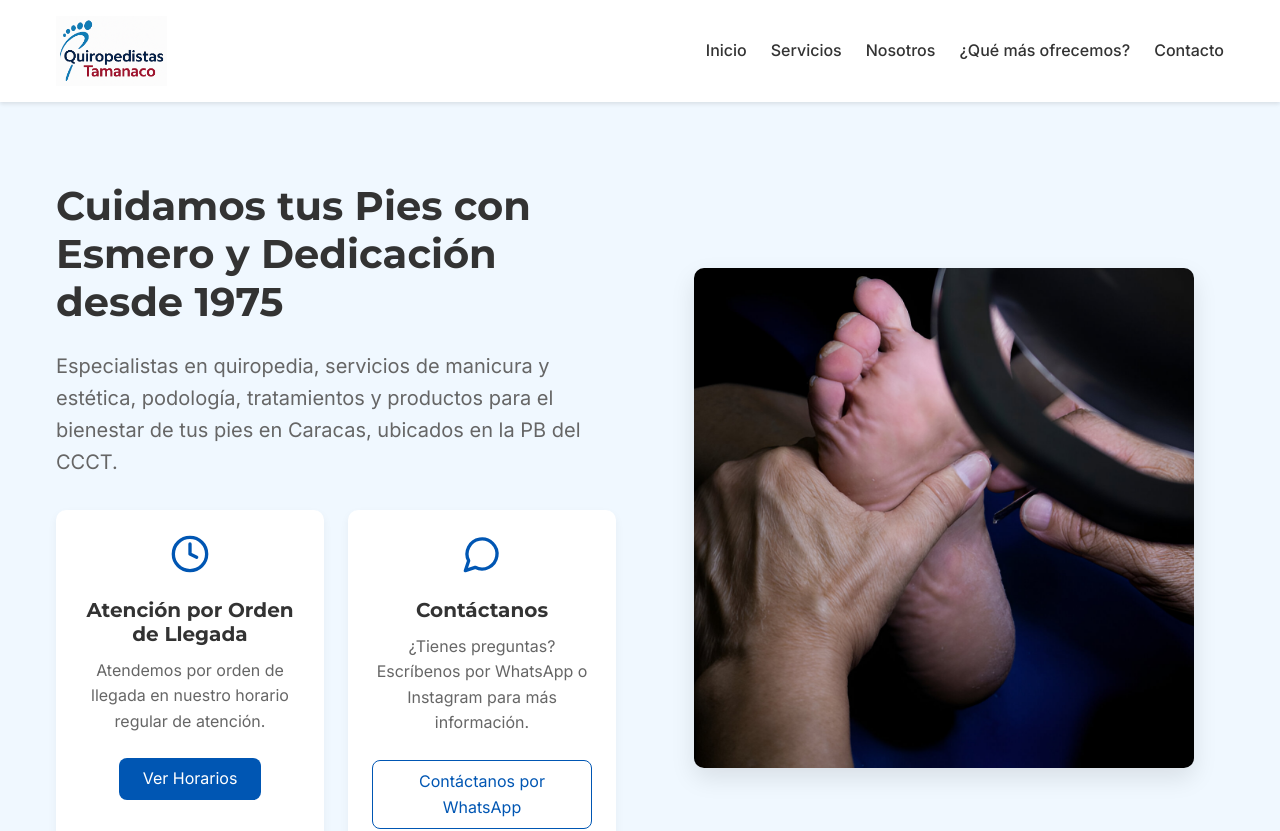
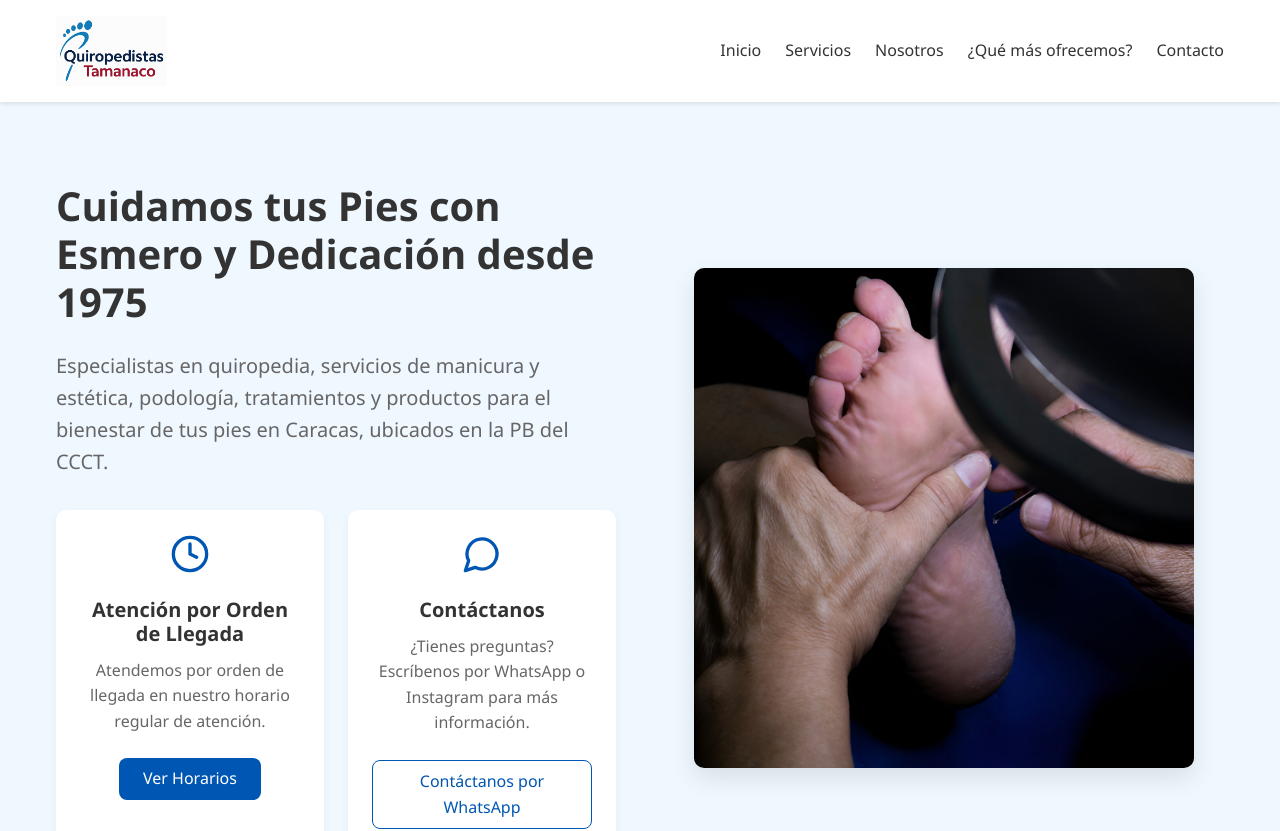
Before and after one commit to Soriano-1807/frontend-webpageqt, a Next.js app: page / in a window 1280 px wide. Shown: the top 831 px of the page. Built offline with nearby package versions, Linux system fonts and the light colour scheme.

Commit message:
3er intento antes medio bien

```diff
--- a/public/fonts/fonts.css
+++ /dev/null
@@ -1,65 +0,0 @@
-/* public/fonts/fonts.css */
-
-/* Definición de fuentes web */
-@font-face {
-    font-family: 'Inter';
-    src: url('/fonts/Inter-Regular.woff2') format('woff2'),
-         url('/fonts/Inter-Regular.woff') format('woff');
-    font-weight: 400;
-    font-style: normal;
-    font-display: swap;
-  }
-
-  @font-face {
-    font-family: 'Inter';
-    src: url('/fonts/Inter-Medium.woff2') format('woff2'),
-         url('/fonts/Inter-Medium.woff') format('woff');
-    font-weight: 500;
-    font-style: normal;
-    font-display: swap;
-  }
-
-  @font-face {
-    font-family: 'Inter';
-    src: url('/fonts/Inter-Bold.woff2') format('woff2'),
-         url('/fonts/Inter-Bold.woff') format('woff');
-    font-weight: 700;
-    font-style: normal;
-    font-display: swap;
-  }
-
-  @font-face {
-    font-family: 'Montserrat';
-    src: url('/fonts/Montserrat-Regular.woff2') format('woff2'),
-         url('/fonts/Montserrat-Regular.woff') format('woff');
-    font-weight: 400;
-    font-style: normal;
-    font-display: swap;
-  }
-
-  @font-face {
-    font-family: 'Montserrat';
-    src: url('/fonts/Montserrat-Medium.woff2') format('woff2'),
-         url('/fonts/Montserrat-Medium.woff') format('woff');
-    font-weight: 500;
-    font-style: normal;
-    font-display: swap;
-  }
-
-  @font-face {
-    font-family: 'Montserrat';
-    src: url('/fonts/Montserrat-Bold.woff2') format('woff2'),
-         url('/fonts/Montserrat-Bold.woff') format('woff');
-    font-weight: 700;
-    font-style: normal;
-    font-display: swap;
-  }
-
-  @font-face {
-    font-family: 'Montserrat';
-    src: url('/fonts/Montserrat-ExtraBold.woff2') format('woff2'),
-         url('/fonts/Montserrat-ExtraBold.woff') format('woff');
-    font-weight: 800;
-    font-style: normal;
-    font-display: swap;
-  }
--- a/src/app/globals.css
+++ b/src/app/globals.css
@@ -9,11 +9,7 @@
   --error-color: #dc3545;
   --max-width: 1200px;
   --border-radius: 8px;
-
-  /* Definición mejorada de fuentes */
-  --font-inter: 'Inter', -apple-system, BlinkMacSystemFont, 'Segoe UI', Roboto, Helvetica, Arial, sans-serif;
-  --font-montserrat: 'Montserrat', -apple-system, BlinkMacSystemFont, 'Segoe UI', Roboto, Helvetica, Arial, sans-serif;
-  --font-family: var(--font-inter);
+  --font-family: 'Segoe UI', Tahoma, Geneva, Verdana, sans-serif;
 }
 
 * {
@@ -48,13 +44,11 @@ a:hover {
 h1, h2, h3, h4, h5, h6 {
   margin-bottom: 1rem;
   line-height: 1.2;
-  font-family: var(--font-montserrat);
-  font-weight: 700;
+  font-family: var(--font-family);
 }
 
 p {
   margin-bottom: 1rem;
-  font-family: var(--font-inter);
 }
 
 .container {
@@ -75,7 +69,6 @@ p {
   cursor: pointer;
   border: none;
   font-size: 1rem;
-  font-family: var(--font-inter);
   transition: background-color 0.3s;
   text-decoration: none;
 }
@@ -102,9 +95,7 @@ p {
 .section-title {
   text-align: center;
   margin-bottom: 3rem;
-  font-family: var(--font-montserrat);
   font-size: 2rem;
-  font-weight: 700;
 }
 
 /* Estilos específicos para dispositivos móviles */
@@ -117,24 +108,8 @@ p {
     font-size: 16px; /* Asegura un tamaño de fuente consistente en móviles */
   }
 
-  h1 {
-    font-size: 1.8rem;
-  }
-
-  h2 {
-    font-size: 1.5rem;
-  }
-
-  h3 {
-    font-size: 1.2rem;
+  /* Forzar la fuente en todos los elementos para dispositivos móviles */
+  h1, h2, h3, h4, h5, h6, p, span, div, a, button, input, textarea, select {
+    font-family: var(--font-family) !important;
   }
 }
-
-/* Clases de utilidad para fuentes */
-.font-montserrat {
-  font-family: var(--font-montserrat) !important;
-}
-
-.font-inter {
-  font-family: var(--font-inter) !important;
-}
--- a/src/app/layout.tsx
+++ b/src/app/layout.tsx
@@ -1,23 +1,7 @@
 import type { Metadata } from 'next';
-import { Inter, Montserrat } from 'next/font/google';
 import './globals.css';
 import Header from '@/components/Header/Header';
 import Footer from '@/components/Footer/Footer';
-
-// Configuración optimizada de fuentes
-const inter = Inter({
-  subsets: ['latin'],
-  display: 'swap',
-  variable: '--font-inter',
-  weight: ['400', '500', '600', '700'],
-});
-
-const montserrat = Montserrat({
-  subsets: ['latin'],
-  display: 'swap',
-  variable: '--font-montserrat',
-  weight: ['400', '500', '600', '700', '800'],
-});
 
 export const metadata: Metadata = {
   title: 'Quiropedistas Tamanaco - Especialistas en el cuidado de tus pies',
@@ -31,11 +15,11 @@ export default function RootLayout({
   children: React.ReactNode;
 }) {
   return (
-    <html lang="es" className={`${inter.variable} ${montserrat.variable}`}>
+    <html lang="es">
       <head>
         <meta name="viewport" content="width=device-width, initial-scale=1.0, maximum-scale=5.0" />
-        <link rel="preconnect" href="https://fonts.googleapis.com" />
-        <link rel="preconnect" href="https://fonts.gstatic.com" crossOrigin="anonymous" />
+        <meta name="format-detection" content="telephone=no" />
+        <meta name="text-size-adjust" content="100%" />
       </head>
       <body>
         <Header />
```
